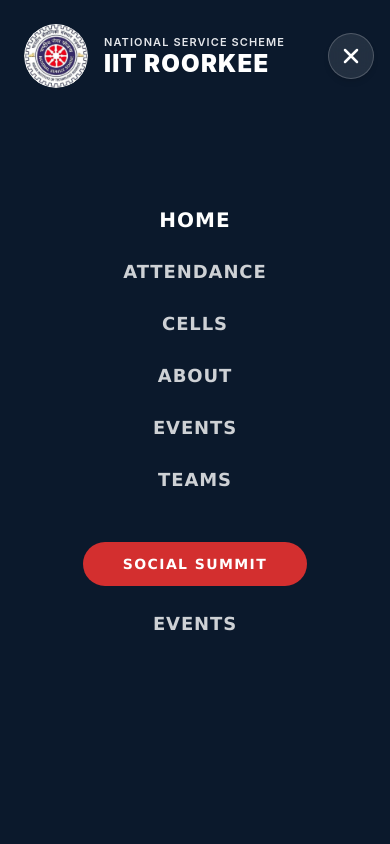
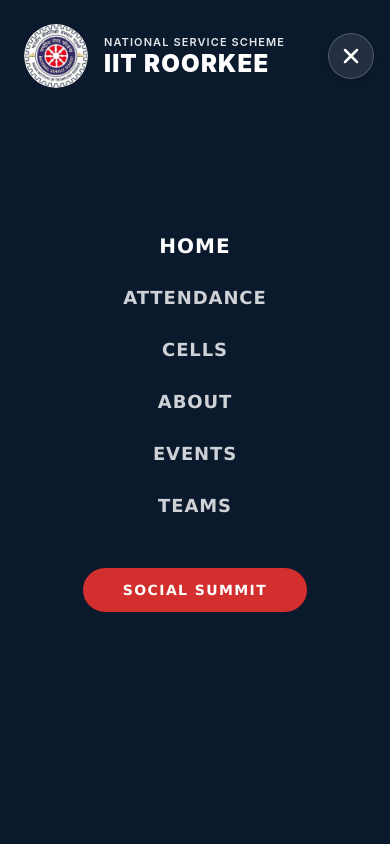
Before and after one commit to sagar-rai-17/nss-website, a React (Vite) app: page / in a window 390 px wide. Both pictures are taken after a click on the button 351 px from the left and 56 px from the top of the page. Shown: the top 844 px of the page. Built offline with nearby package versions, Linux system fonts and the light colour scheme.

Commit message:
Made minor layout refinements

```diff
--- a/src/components/Navbar.jsx
+++ b/src/components/Navbar.jsx
@@ -70,10 +70,9 @@
           <Link to="/attendance" onClick={() => setIsMobileMenuOpen(false)} className="text-white/80 hover:text-[#d32f2f] text-lg font-semibold uppercase tracking-wider">Attendance</Link>
           <Link to="/cells" onClick={() => setIsMobileMenuOpen(false)} className="text-white/80 hover:text-[#d32f2f] text-lg font-semibold uppercase tracking-wider">Cells</Link>
           <Link to="/about" onClick={() => setIsMobileMenuOpen(false)} className="text-white/80 hover:text-[#d32f2f] text-lg font-semibold uppercase tracking-wider">About</Link>
-          <a href="/#events" onClick={() => setIsMobileMenuOpen(false)} className="text-white/80 hover:text-[#d32f2f] text-lg font-semibold uppercase tracking-wider">Events</a>
+          <Link to="/events" onClick={() => setIsMobileMenuOpen(false)} className="text-white/80 hover:text-[#d32f2f] text-lg font-semibold uppercase tracking-wider">Events</Link>
           <Link to="/teams" onClick={() => setIsMobileMenuOpen(false)} className="text-white/80 hover:text-[#d32f2f] text-lg font-semibold uppercase tracking-wider">Teams</Link>
           <Link to="/social-summit" onClick={() => setIsMobileMenuOpen(false)} className="bg-[#d32f2f] hover:bg-[#b71c1c] text-white px-10 py-3 rounded-full font-bold text-sm uppercase tracking-widest mt-6">Social Summit</Link>
-          <Link to="/events" onClick={() => setIsMobileMenuOpen(false)} className="text-white/80 hover:text-[#d32f2f] text-lg font-semibold uppercase tracking-wider">Events</Link>
         </div>
       )}
     </header>
```
Also changed, not shown: 2 other files (tests, documents, lock files or other folders).
